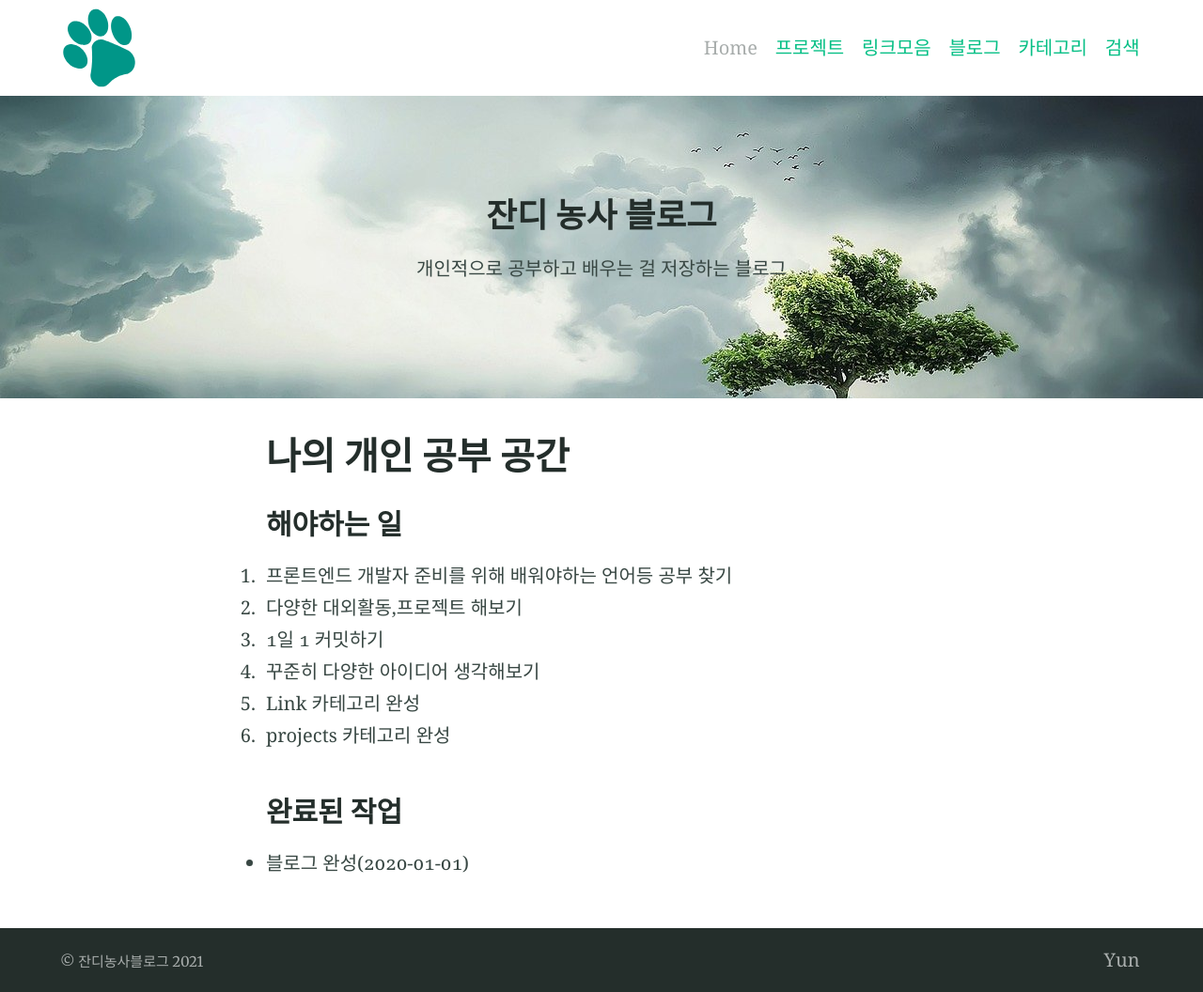
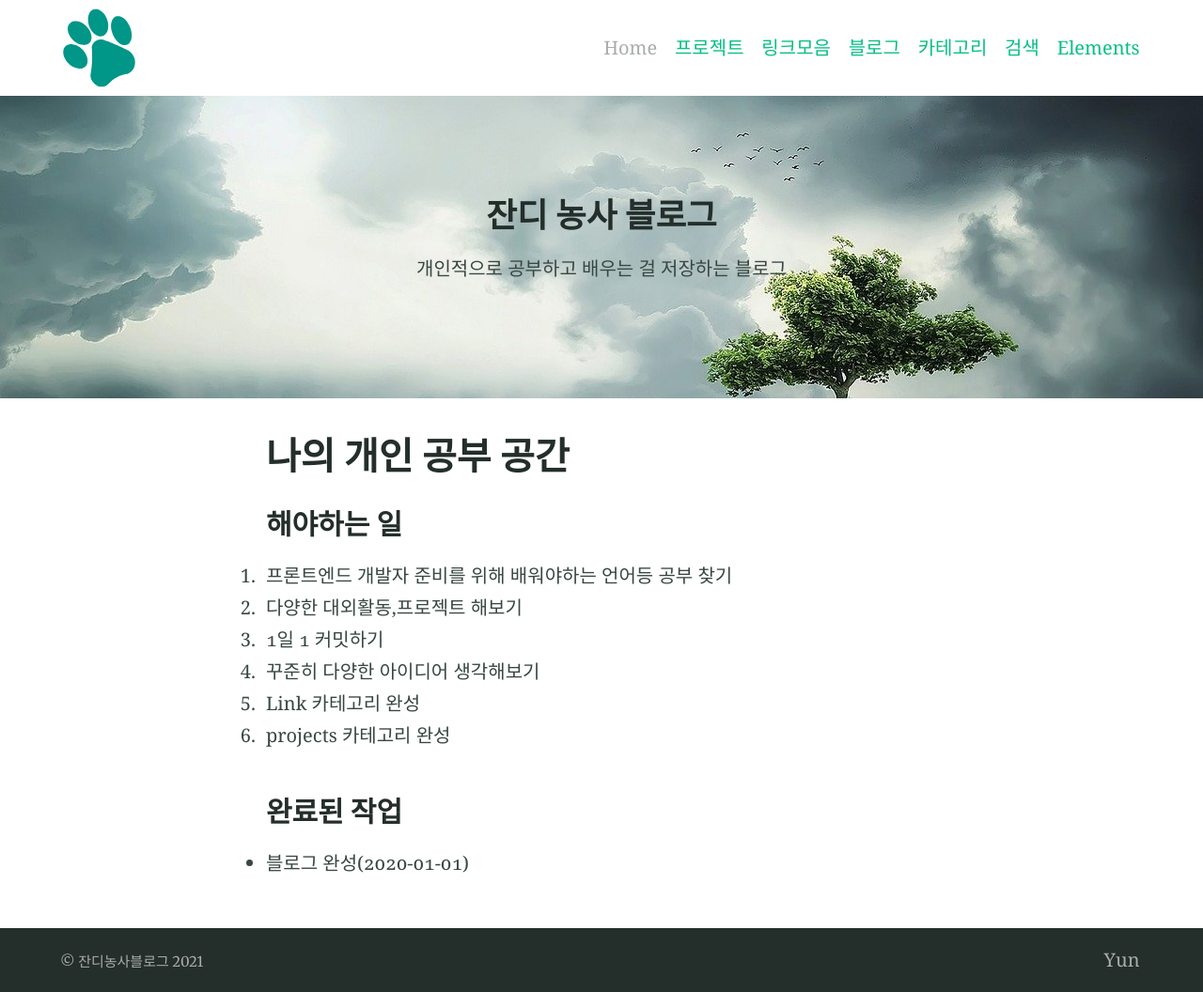
Before and after one commit to EngineerYun/EngineerYun.github.io, a Jekyll site: the page built from index.md, in a window 1280 px wide. Shown: the whole page at 94% size. Built offline with Jekyll 4.4.1, drawn with Linux system fonts in a browser that asks for light colours.

Commit message:
config 업데이트

```diff
--- a/_config.yml
+++ b/_config.yml
@@ -42,7 +42,7 @@
   username: Yun # jekyll-seo-tag > Owners twitter username
 author: Yun # jekyll-seo-tag > default author
 social: # jekyll-seo-tag > social overrides
-  name: David Darnes # jekyll-seo-tag > real name
+  name: Yun # jekyll-seo-tag > real name
   links:  # jekyll-seo-tag > social aliases (sameAs)
     - https://github.com/EngineerYun
 # markdown: CommonMark # Markdown parse settings, CommonMark performs slightly better an others in build time
@@ -55,7 +55,7 @@
   style: compressed # Style compression
 permalink: pretty  # Permalink style (/YYYY/MM/DD/page-name/)
 excerpt_separator: <!-- more --> # Marks end of excerpt in posts
-timezone: Europe/London # Timezone for blog posts and alike
+timezone: Asia/Seoul # Timezone for blog posts and alike
 
 # 5. Collections
 collections:
@@ -128,16 +128,17 @@
   url: /categories/
 - title: 검색
   url: /search/
-
+- title: Elements
+  url: /elements/
 
 navigation_footer:
 - title: Yun
-  url:
+  url: https://engineeryun.github.io/
 
 social_links: # Appears in sidebar. Set the urls then uncomment and comment out as desired
   Twitter:
   LinkedIn:
-  GitHub:
+  GitHub: https://github.com/engineeryun
   link:
   RSS:
 
```
